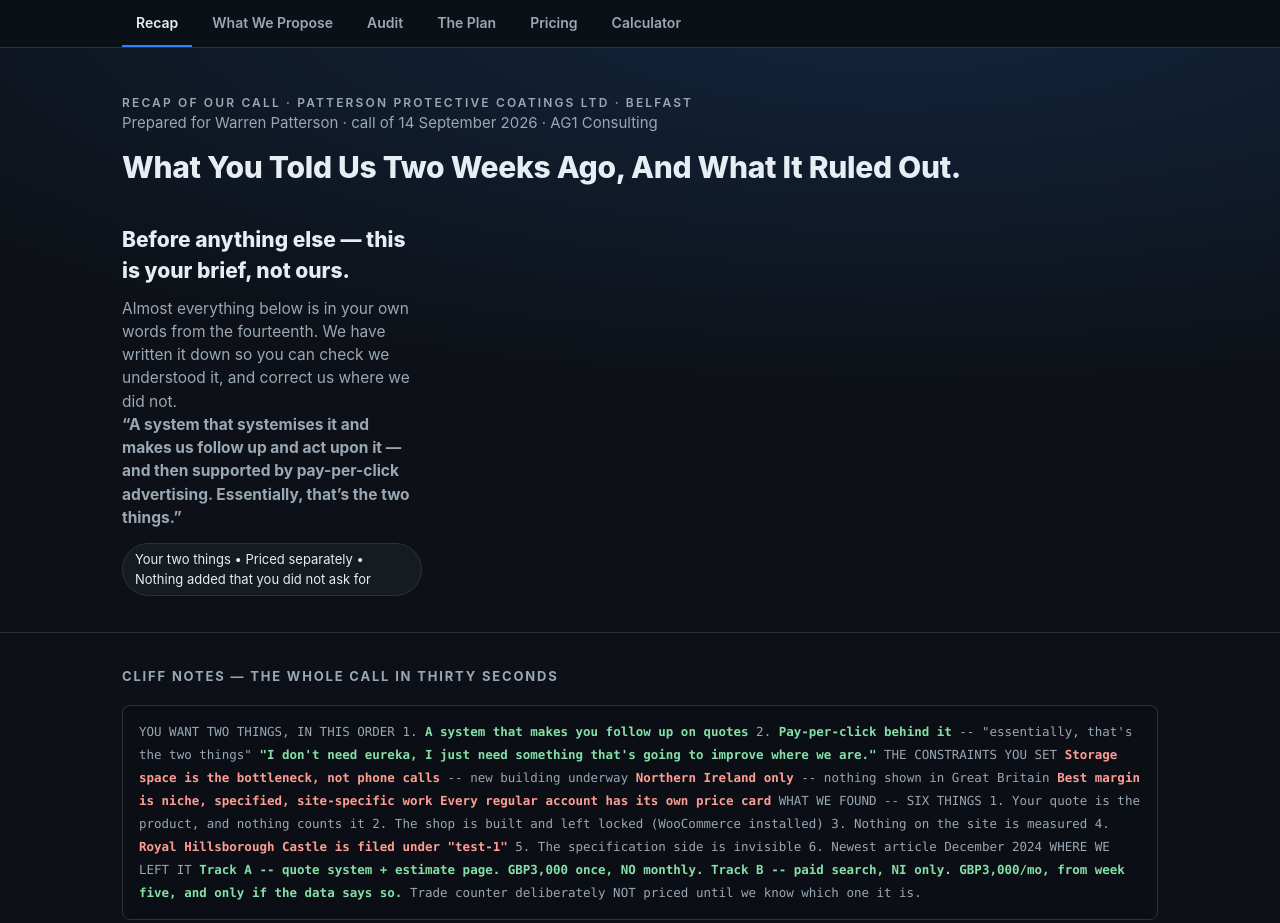
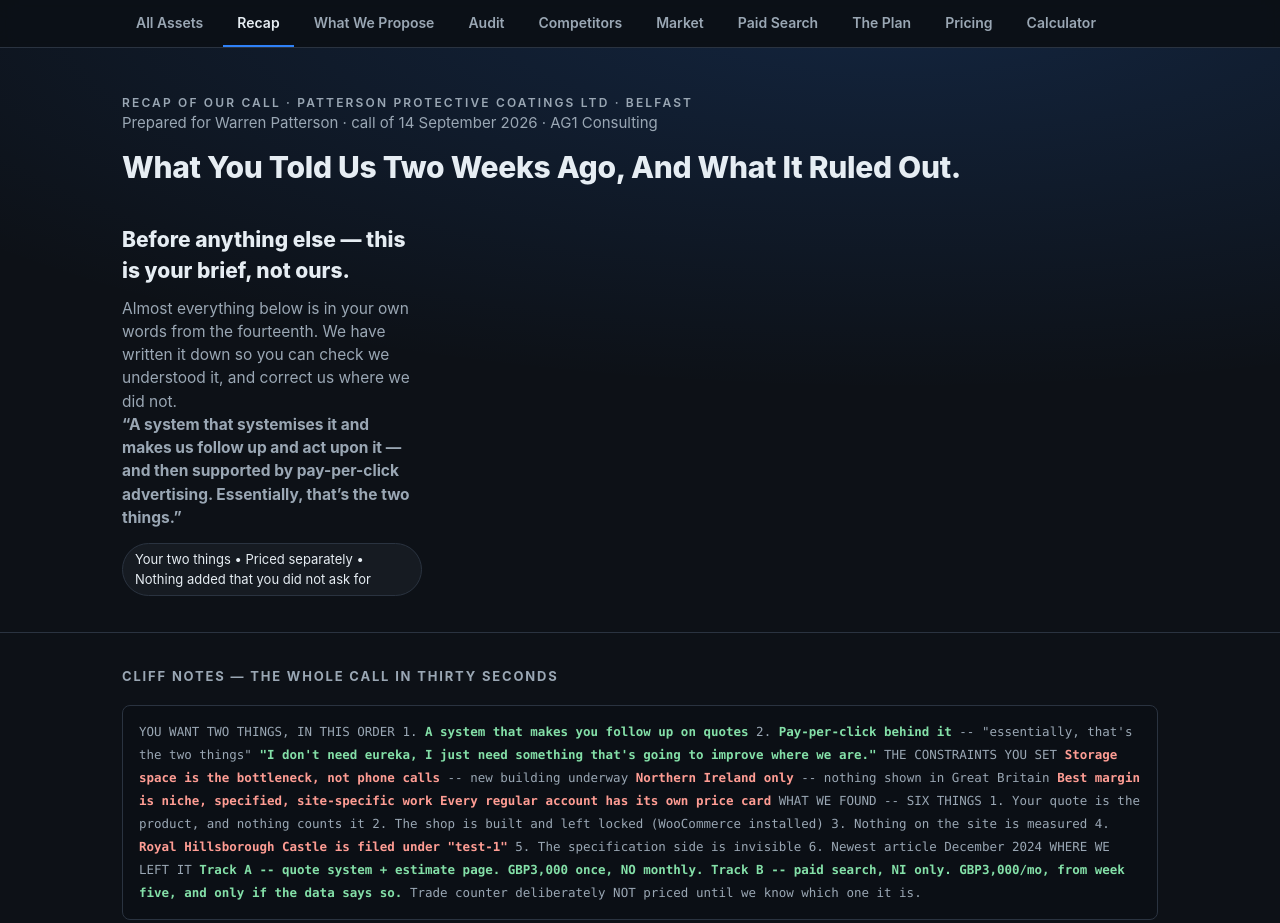
Before and after one commit to andrei170/ppcoatings-audit, a plain HTML site: page recap.html in a window 1280 px wide. Shown: the top 923 px of the page. Drawn offline with Linux system fonts and the light colour scheme.

Commit message:
nav: recap.html

```diff
--- a/recap.html
+++ b/recap.html
@@ -100,7 +100,7 @@
 .agnav a.ext:hover{color:#fff}
 @media(max-width:560px){.agnav .inner{padding:0 14px}.agnav a{padding:10px 9px;font-size:13px}}
 </style></head><body>
-<nav class="agnav"><div class="inner"><a href="recap.html" class="on">Recap</a><a href="pitch.html">What We Propose</a><a href="./">Audit</a><a href="plan.html">The Plan</a><a href="pricing.html">Pricing</a><a href="calculator.html">Calculator</a></div></nav>
+<nav class="agnav"><div class="inner"><a href="assets.html">All Assets</a><a href="recap.html" class="on">Recap</a><a href="pitch.html">What We Propose</a><a href="./">Audit</a><a href="competitors.html">Competitors</a><a href="market.html">Market</a><a href="campaigns.html">Paid Search</a><a href="plan.html">The Plan</a><a href="pricing.html">Pricing</a><a href="calculator.html">Calculator</a></div></nav>
 <header>
   <div class="wrap">
     <div class="eyebrow">Recap Of Our Call &middot; Patterson Protective Coatings Ltd &middot; Belfast</div>
```
